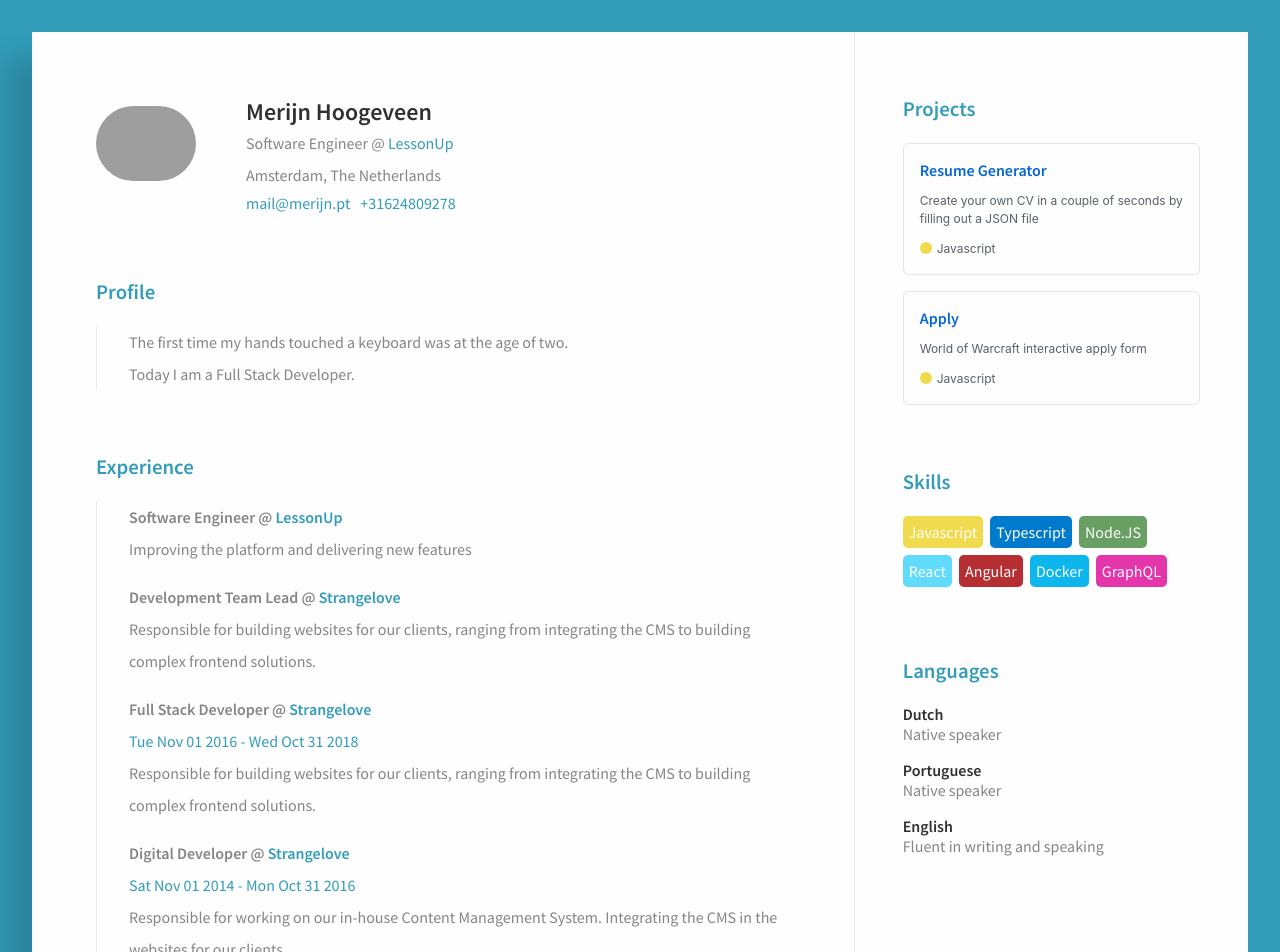
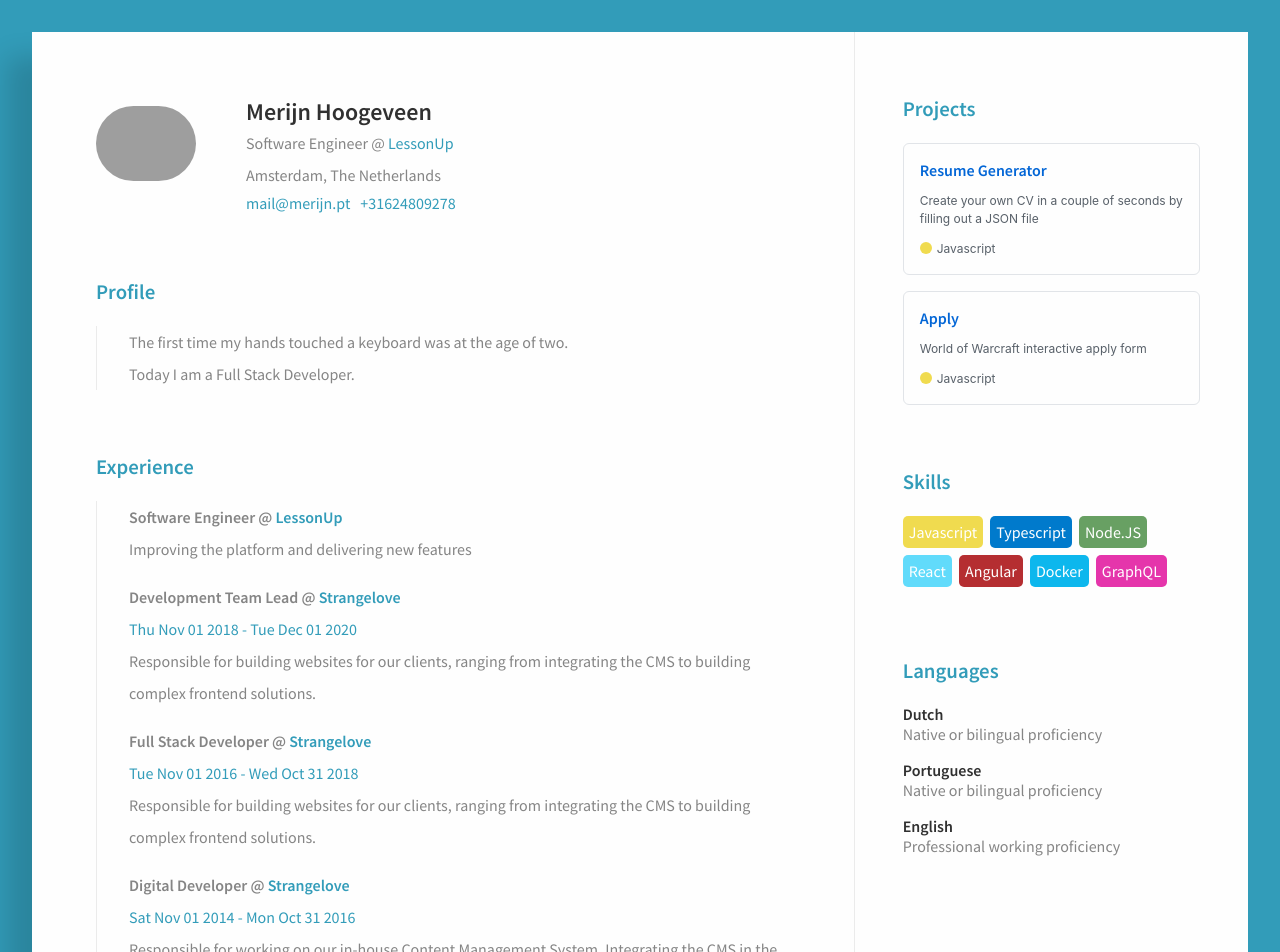
Before and after one commit to hoogeveen/resume-generator-react, a React app: page / in a window 1280 px wide. Shown: the top 952 px of the page. Built offline with nearby package versions, Linux system fonts and the light colour scheme; grey boxes are pictures that could not be loaded.

Commit message:
Updated proficiency values

```diff
--- a/package.json
+++ b/package.json
@@ -7,6 +7,7 @@
     "@types/react": "^16.9.46",
     "@types/react-dom": "^16.9.8",
     "@types/styled-components": "^5.1.2",
+    "gh-pages": "^3.2.3",
     "html-webpack-plugin": "^4.3.0",
     "react": "^16.13.1",
     "react-dom": "^16.13.1",
@@ -30,7 +31,8 @@
     "dev": "webpack-dev-server --open --config webpack.dev.js",
     "build": "webpack --mode production --config webpack.prod.js",
     "test": "jest",
-    "test:watch": "jest --watch"
+    "test:watch": "jest --watch",
+    "publish": "gh-pages -d dist"
   },
   "resolutions": {
     "@types/webpack": "^4.44.1"
@@ -45,5 +47,5 @@
   "bugs": {
     "url": "https://github.com/hoogeveen/resume-generator-react/issues"
   },
-  "homepage": "https://github.com/hoogeveen/resume-generator-react#readme"
+  "homepage": "https://hoogeveen.github.io/resume-generator-react"
 }
--- a/src/data.ts
+++ b/src/data.ts
@@ -51,6 +51,10 @@
                     city: 'Amsterdam',
                     country: 'The Netherlands'
                 }
+            },
+            date: {
+                start: new Date('2018-11-01'),
+                end: new Date('2020-11-31')
             }
         },
         {
@@ -104,15 +108,15 @@
     languages: [
         {
             name: 'Dutch',
-            value: 'Native speaker'
+            value: 'Native or bilingual proficiency'
         },
         {
             name: 'Portuguese',
-            value: 'Native speaker'
+            value: 'Native or bilingual proficiency'
         },
         {
             name: 'English',
-            value: 'Fluent in writing and speaking'
+            value: 'Professional working proficiency'
         }
     ],
     skills: [
--- a/src/types/index.ts
+++ b/src/types/index.ts
@@ -31,7 +31,7 @@
     date?: Timespan
 }
 
-export type Proficiency = 'Native speaker' | 'Fluent in writing and speaking'
+export type Proficiency = 'Native speaker' | 'Fluent in writing and speaking' | 'Native or bilingual proficiency' | 'Professional working proficiency'
 
 export type Language = {
     name: string
```
Also changed, not shown: 3 other files (tests, documents, lock files or other folders).
